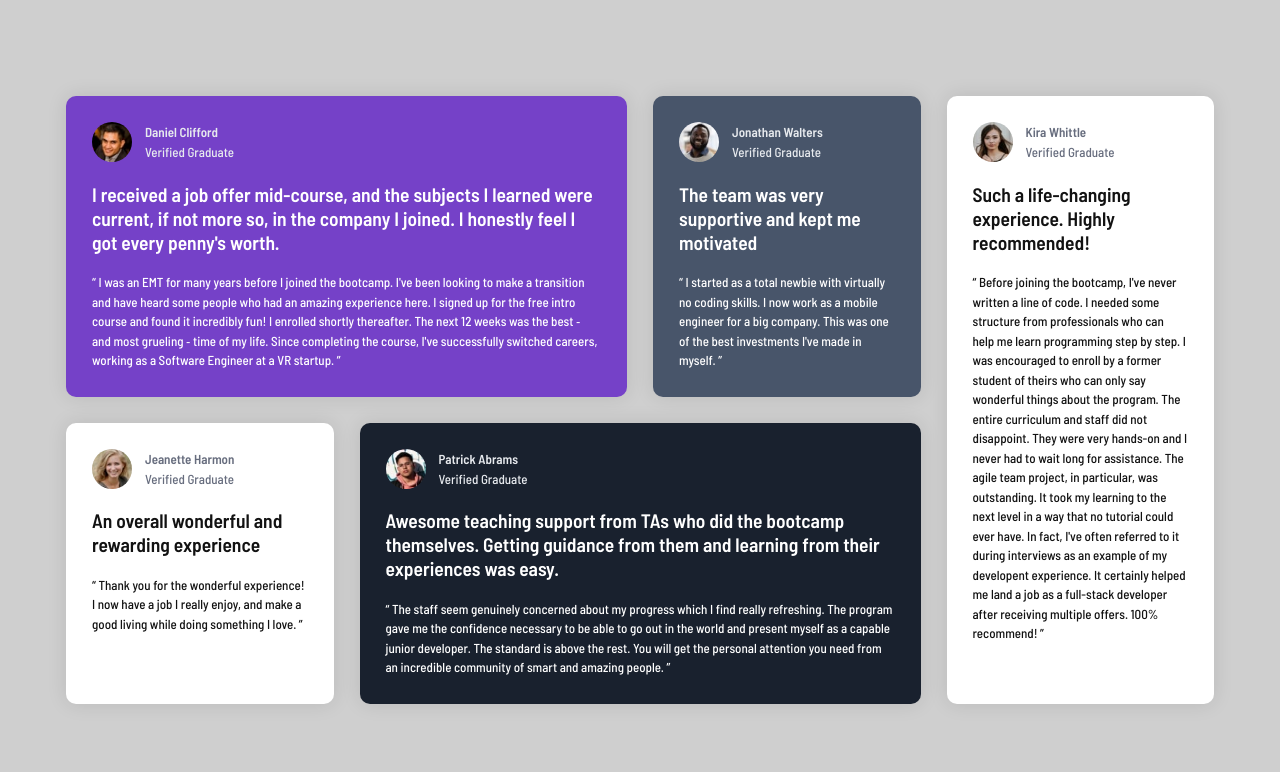
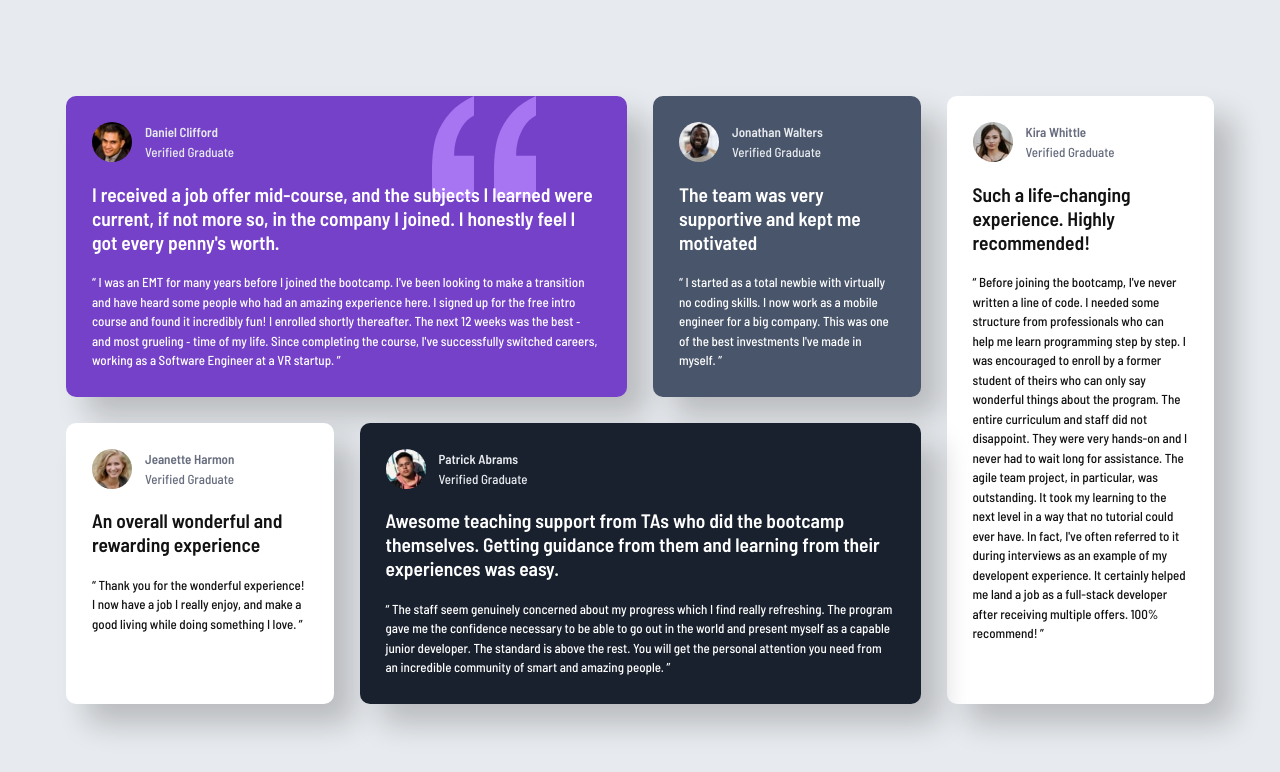
Before and after one commit to lanxCity/8-testimonials-grid-section-main, a plain HTML site: page index.html in a window 1280 px wide. Drawn offline with Linux system fonts and the light colour scheme.

Commit message:
add shadow to card

```diff
--- a/styles/style.css
+++ b/styles/style.css
@@ -24,7 +24,7 @@ html {
 }
 
 body {
-    background-color: var(--Grey-200);
+    background-color: var(--Grey-100);
     display: flex;
     align-items: center;
     justify-content: center;
@@ -40,6 +40,8 @@ body {
 }
 
 .bg-purple {
+    background: url("../images/bg-pattern-quotation.svg") no-repeat;
+    background-position: top 0 right 20%;
     background-color: var(--Purple-500);
 }
 
@@ -88,7 +90,7 @@ h4 {
     display: flex;
     flex-direction: column;
     gap: 1.5rem;
-    box-shadow: 0 0 20px rgba(0, 0, 0, 0.1);
+    box-shadow: 20px 20px 30px rgba(0, 0, 0, 0.2);
 }
 
 .card .profile {
```
